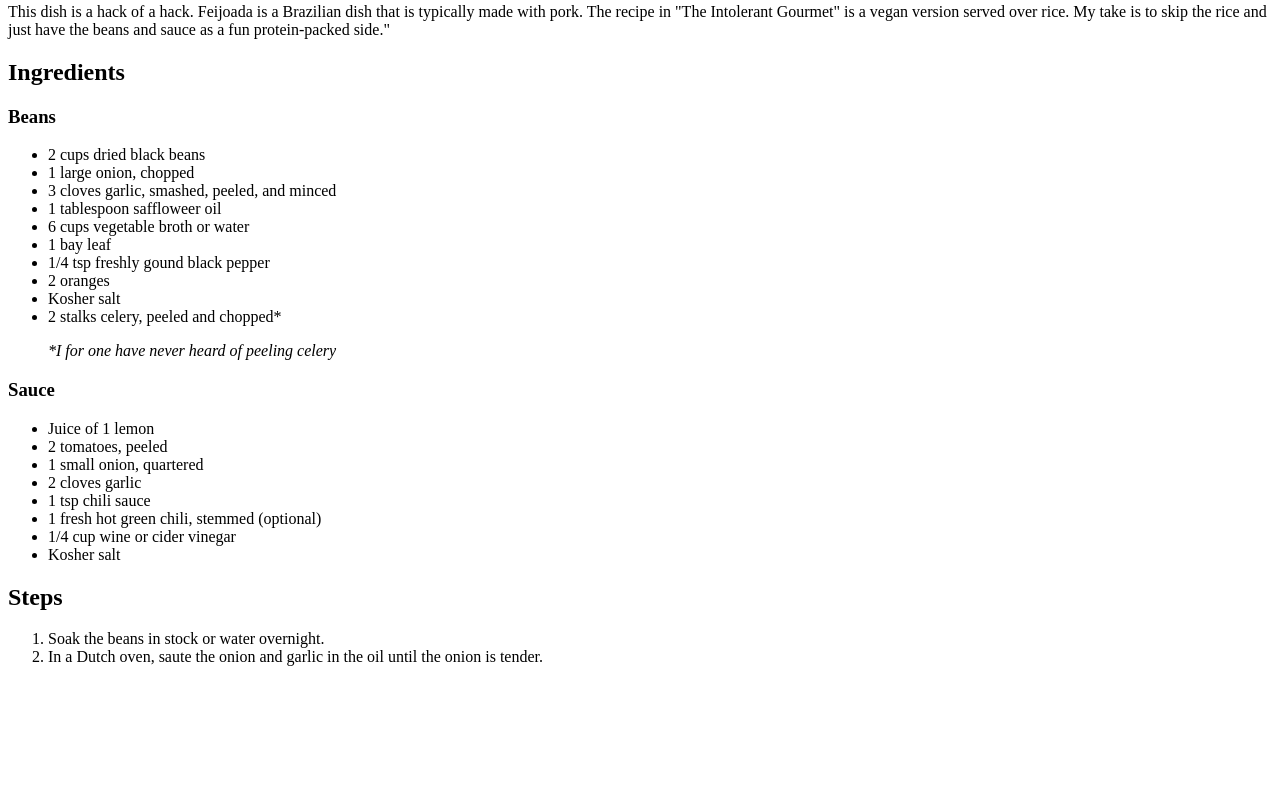
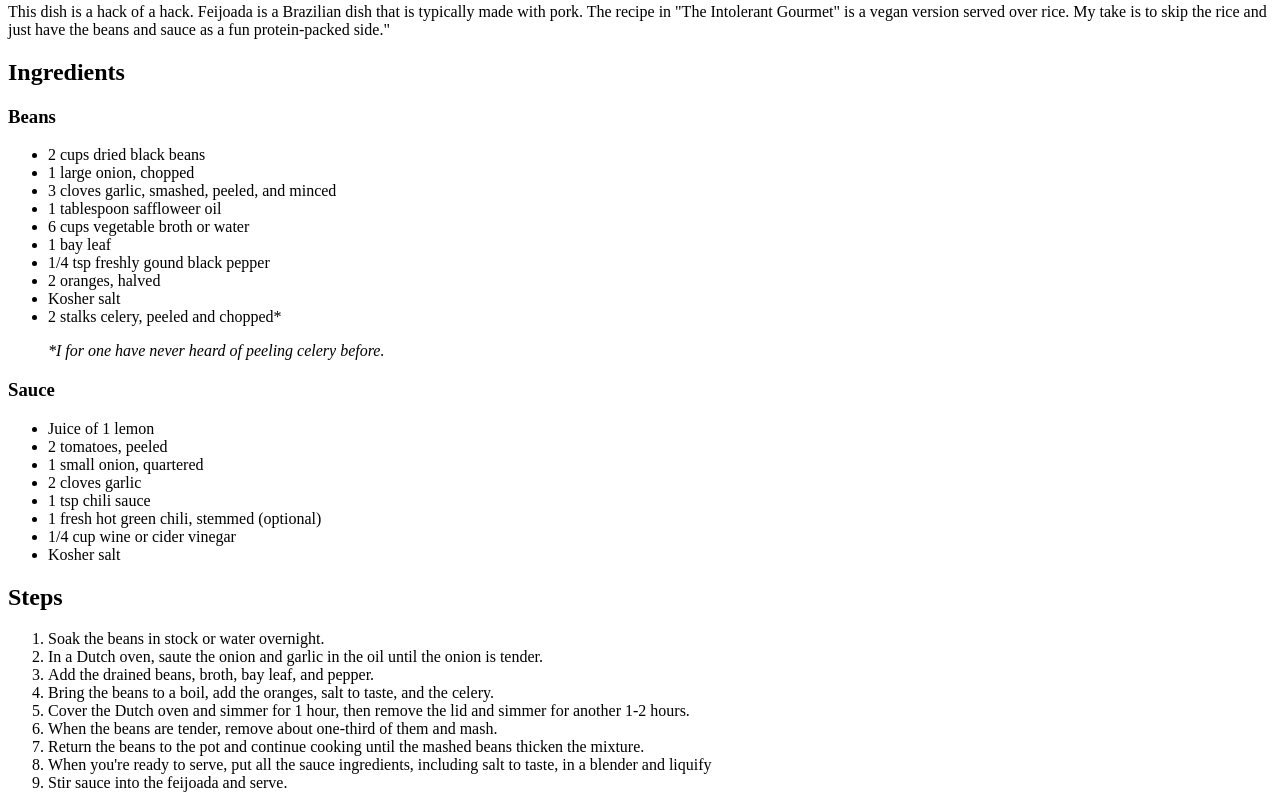
Before and after one commit to DvPresto/odin-recipes, a plain HTML site: page recipes/feijoada.html in a window 1280 px wide. Shown: the part 477-1285 px from the top of the page. Before the commit the page ends 1159 px from the top, so only its background shows below. Drawn offline with Linux system fonts and the light colour scheme.

Commit message:
Complete feijoada recipe and enter reflection in Readme doc.

```diff
--- a/recipes/feijoada.html
+++ b/recipes/feijoada.html
@@ -31,10 +31,10 @@
             <li>6 cups vegetable broth or water</li>
             <li>1 bay leaf</li>
             <li>1/4 tsp freshly gound black pepper</li>
-            <li>2 oranges</li>
+            <li>2 oranges, halved</li>
             <li>Kosher salt</li>
             <li>2 stalks celery, peeled and chopped*</li>
-            <p><em>*I for one have never heard of peeling celery</em></p>
+            <p><em>*I for one have never heard of peeling celery before.</em></p>
         </ul>
         <h3>Sauce</h3>
         <ul>
@@ -51,8 +51,19 @@
         <ol>
             <li>Soak the beans in stock or water overnight.</li>
             <li>In a Dutch oven, saute the onion and garlic in the oil
-                until the onion is tender.
-            </li>
+                until the onion is tender.</li>
+            <li>Add the drained beans, broth, bay leaf, and pepper.</li>
+            <li>Bring the beans to a boil, add the oranges, salt to taste,
+                and the celery.</li>
+            <li> Cover the Dutch oven and simmer for 1 hour, then remove the lid
+                and simmer for another 1-2 hours.</li>
+            <li>When the beans are tender, remove about one-third of them
+                and mash.</li>
+            <li>Return the beans to the pot and continue cooking until the
+                mashed beans thicken the mixture.</li>
+            <li>When you're ready to serve, put all the sauce ingredients,
+                including salt to taste, in a blender and liquify</li>
+            <li>Stir sauce into the feijoada and serve.</li>
         </ol>
     </body>
 </html>
```
Also changed, not shown: 1 other file.
